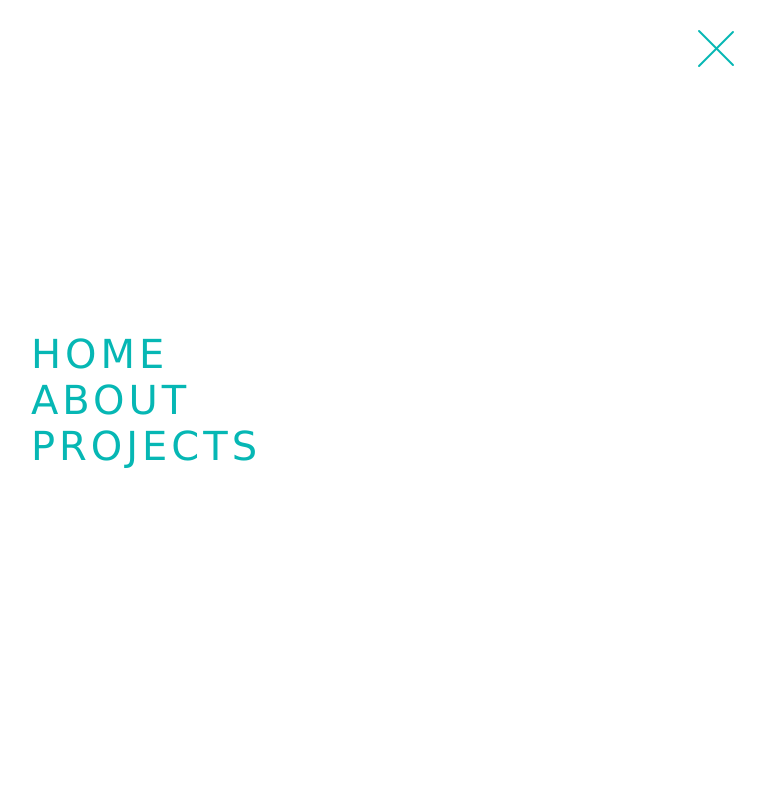
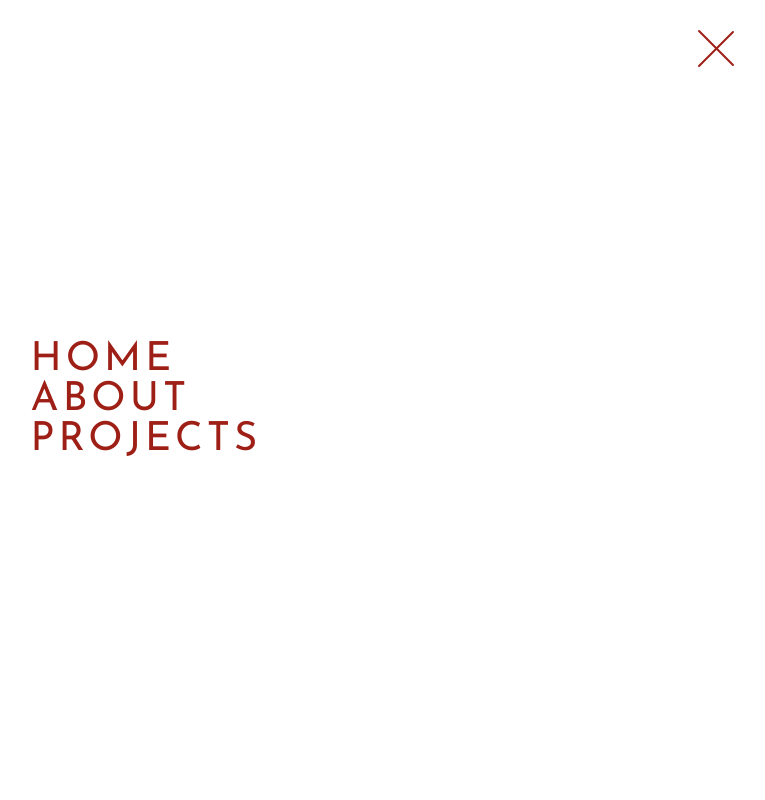
Before and after one commit to DaveJosef/Desafio-CSS-Dio-TQI-Bootcamp, a plain HTML site: page index.html in a window 1280 px wide. Both pictures are taken after a click on the label 1230 px from the left and 50 px from the top of the page. Shown: the top 800 px of the page, without its empty margins (514-1279 px from the left). Drawn offline with Linux system fonts and the light colour scheme.

Commit message:
Atualiza cores do site

```diff
--- a/style.css
+++ b/style.css
@@ -1,8 +1,10 @@
+@import url('https://fonts.googleapis.com/css2?family=Josefin+Sans&display=swap');
+
 body {
     padding: 0;
     margin: 0;
     color: #FFF;
-    font-family: Verdana, Geneva, Tahoma, sans-serif;
+    font-family: 'Josefin Sans', sans-serif;
 }
 
 /* HEADER SECTION */
@@ -10,7 +12,7 @@ body {
 .header-wrapper {
     height: 100vh;
     width: 100%;
-    background: linear-gradient(-45deg, #2c6360, #54b079, #06b7b4, #3c406f);
+    background: linear-gradient(-45deg, #9E1F16, #EB4438, #2184EB, #24609E);
     background-size: 400% 400%;
     display: flex;
     flex-direction: column;
@@ -49,7 +51,7 @@ h2 {
 }
 
 a:hover {
-    color: #06b7b4;
+    color: #9E1F16;
     background-color: #FFF;
 }
 
@@ -150,7 +152,7 @@ a:hover {
 
 .menu-items ul li a {
     margin: 10px 0;
-    color: #06b7b4;
+    color: #9E1F16;
     text-decoration: none;
     text-transform: uppercase;
     letter-spacing: 4px;
@@ -161,7 +163,7 @@ a:hover {
 
 #toggle:checked + .checkbox .trace:nth-child(1) {
     transform: rotate(45deg);
-    background-color: #06b7b4;
+    background-color: #9E1F16;
     top: 47px;
 }
 
@@ -174,7 +176,7 @@ a:hover {
 
 #toggle:checked + .checkbox .trace:nth-child(3) {
     transform: rotate(-45deg);
-    background-color: #06b7b4;
+    background-color: #9E1F16;
     top: 48px;
 }
 
@@ -296,7 +298,7 @@ a:hover {
     display: flex;
     justify-content: center;
     align-items: center;
-    background-color: #3c406f;
+    background-color: #24609E;
 }
 
 /* RESPONSIVE */
```
